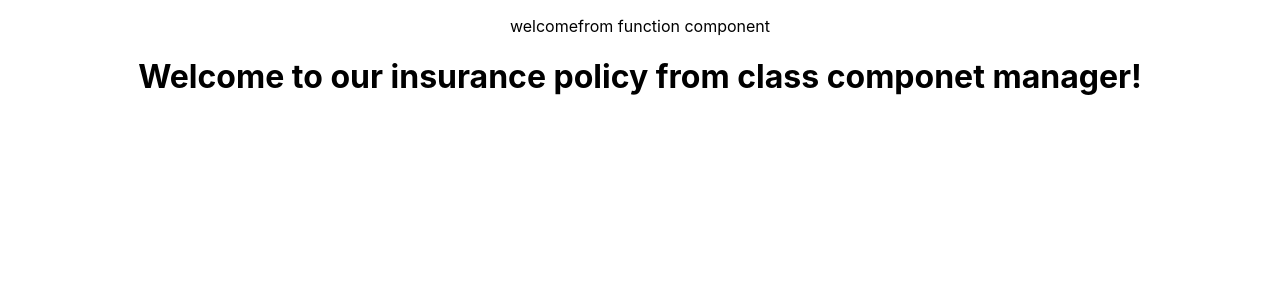
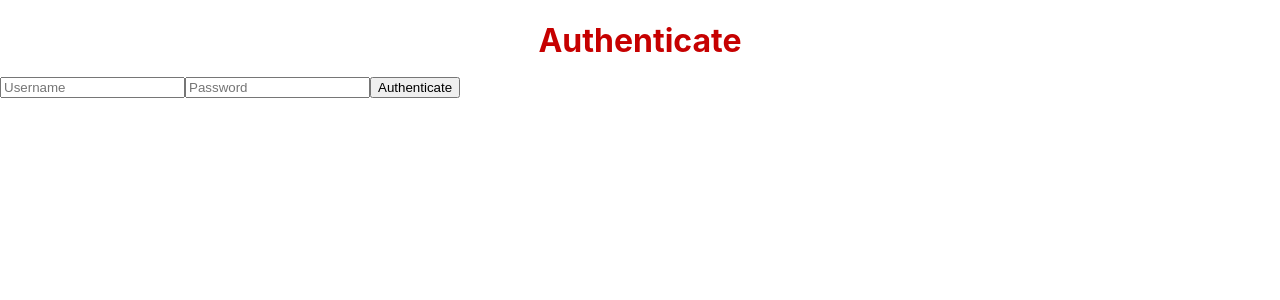
Before and after one commit to johndelphi/edw-reactapp, a React (Create React App) app: page / in a window 1280 px wide. Shown: the top 300 px of the page. Built offline with nearby package versions, Linux system fonts and the light colour scheme.

Commit message:
DemoBranch

```diff
--- a/src/App.js
+++ b/src/App.js
@@ -1,17 +1,17 @@
-import logo from './logo.svg';
-import './App.css';
-import WelcomeMesage from './Components/WelcomeMessageCompenet';
-import WelcomeMessageClassComponent from './Components/WelcomeMessageClassComponent';
+import React, { useState } from "react";
+import AuthenticateComponent from "./Components/AuthenticateComponent";
+import CoveragesComponent from "./Components/CoveragesComponent";
 
 function App() {
+    const [token, setToken] = useState("");
+
     return (
-
-        <div className="App" >
-            <WelcomeMesage />
-            <WelcomeMessageClassComponent />
-
-
-
+        <div className="App">
+            {!token ? (
+                <AuthenticateComponent onToken={setToken} />
+            ) : (
+                <CoveragesComponent token={token} />
+            )}
         </div>
     );
 }
--- /dev/null
+++ b/src/ClhEdwApi.js
@@ -0,0 +1,7 @@
+import axios from "axios";
+
+const ClhEdwApi = axios.create({
+    baseURL: "http://localhost:63665/api",
+});
+
+export default ClhEdwApi;
--- /dev/null
+++ b/src/Components/AuthenticateComponent.js
@@ -0,0 +1,42 @@
+import React, { useState } from "react";
+import ClhEdwApi from "../ClhEdwApi";
+
+const AuthenticateComponent = ({ onToken }) => {
+    const [username, setUsername] = useState("");
+    const [password, setPassword] = useState("");
+
+    const authenticate = async () => {
+        try {
+            const response = await ClhEdwApi.post("/Auth/authenticate", {
+                username,
+                password,
+            });
+            const token = response.data.authToken;
+            console.log("Token received", token);
+            onToken(token);
+        } catch (error) {
+            console.error("error during authentication", error);
+        }
+    };
+
+    return (
+        <div>
+            <h1>Authenticate</h1>
+            <input
+                type="text"
+                placeholder="Username"
+                value={username}
+                onChange={(e) => setUsername(e.target.value)}
+            />
+            <input
+                type="password"
+                placeholder="Password"
+                value={password}
+                onChange={(e) => setPassword(e.target.value)}
+            />
+            <button onClick={authenticate}>Authenticate</button>
+        </div>
+    );
+};
+
+export default AuthenticateComponent;
--- /dev/null
+++ b/src/Components/CoveragesComponent.css
@@ -0,0 +1,44 @@
+.coverages-table {
+    font-family: Arial, sans-serif;
+    border-collapse: collapse;
+    width: 100%;
+}
+
+.coverages-table td,
+.coverages-table th {
+    border: 1px solid #ddd;
+    padding: 8px;
+}
+
+.coverages-table th {
+    padding-top: 12px;
+    padding-bottom: 12px;
+    text-align: left;
+    background-color: #f2f2f2;
+}
+
+.coverages-table tr:nth-child(even) {
+    background-color: #f2f2f2;
+}
+
+.coverages-table tr:hover {
+    background-color: #ddd;
+}
+
+.coverages-table th:first-child,
+.coverages-table td:first-child {
+    width: 25%;
+}
+
+.coverages-table th:last-child,
+.coverages-table td:last-child {
+    width: 15%;
+}
+
+h1 {
+    font-size: 2rem;
+    font-weight: bold;
+    text-align: center;
+    margin-bottom: 1rem;
+    color: #c60000;
+}
--- /dev/null
+++ b/src/Components/CoveragesComponent.js
@@ -0,0 +1,73 @@
+import React, { useState, useEffect, useCallback } from "react";
+import ClhEdwApi from "../ClhEdwApi";
+import "./CoveragesComponent.css";
+
+const CoveragesComponent = ({ token }) => {
+    console.log("Token in CoveragesComponent:", token);
+    const [coverages, setCoverages] = useState([]);
+    const [partyNumber, setPartyNumber] = useState("639458");
+    const [yearsBack, setYearsBack] = useState(100);
+
+    const fetchData = useCallback(async () => {
+        if (token) {
+            try {
+                const response = await ClhEdwApi.post(
+                    "/EDWData/coverages",
+                    {
+                        partyNumber,
+                        yearsBack,
+                    },
+                    { headers: { Authorization: `Bearer ${token}` } }
+                );
+                setCoverages(response.data.data);
+            } catch (error) {
+                console.error("Error fetching coverages", error);
+            }
+        }
+    }, [token, partyNumber, yearsBack]);
+
+    useEffect(() => {
+        fetchData();
+    }, [fetchData]);
+
+    return (
+        <div>
+            <h1>Coverages</h1>
+            <input
+                type="text"
+                placeholder="Party Number"
+                value={partyNumber}
+                onChange={(e) => setPartyNumber(e.target.value)}
+            />
+            <input
+                type="number"
+                placeholder="Years Back"
+                value={yearsBack}
+                onChange={(e) => setYearsBack(e.target.value)}
+            />
+            <table className="coverages-table">
+                <thead>
+                    <tr>
+                        <th>Policy Number</th>
+                        <th>Covered From</th>
+                        <th>Covered To</th>
+                        <th>Policy Holder</th>
+                    </tr>
+                </thead>
+                <tbody>
+                    {coverages.map((coverage, index) => (
+                        <tr key={index}>
+                            <td>{coverage.policyNumber}</td>
+                            <td>{coverage.coveredFrom}</td>
+                            <td>{coverage.coveredTo}</td>
+                            <td>{coverage.policyHolder}</td>
+                        </tr>
+                    ))}
+                </tbody>
+            </table>
+
+        </div>
+    );
+};
+
+export default CoveragesComponent;
--- a/src/Components/WelcomeMessageClassComponent.js
+++ /dev/null
@@ -1,12 +0,0 @@
-import React, { Component } from 'react';
-
-class WelcomeMessageClassComponent extends Component {
-    render() {
-        return (
-
-            <h1> Welcome to our insurance policy from class componet manager! </h1>
-        );
-    }
-}
-
-export default WelcomeMessageClassComponent;
```
Also changed, not shown: src/logo.svg (deleted).
